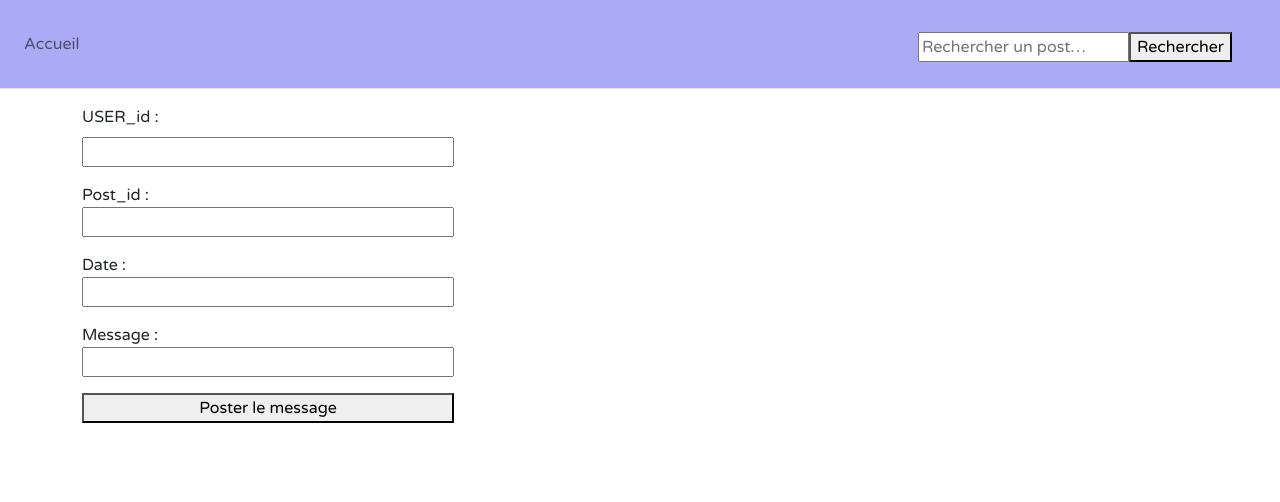
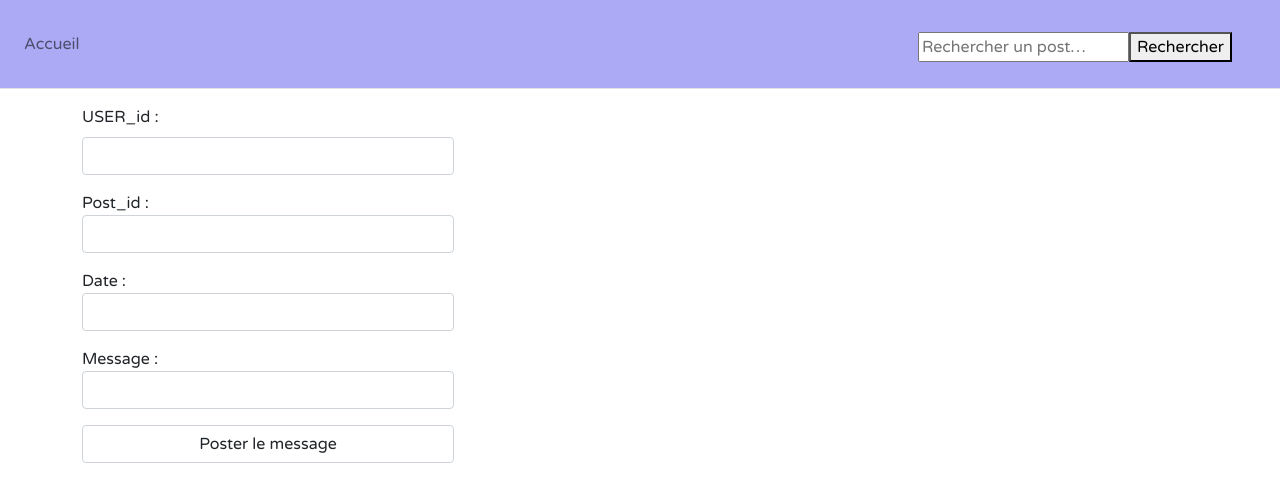
Before and after one commit to FXLaroche/DevelopLyon, a PHP site: template src/View/Message/add.html.twig in a window 1280 px wide. Shown: the top 502 px of the page. Run offline with PHP 8.4, Linux system fonts and the light colour scheme; the template is opened without the code that fills it, so the values that code supplies are empty; some libraries are stand-ins or nearby versions; some web fonts are replaced.

Commit message:
last css parts

```diff
--- a/src/View/Message/add.html.twig
+++ b/src/View/Message/add.html.twig
@@ -9,29 +9,29 @@
 
         <p class="row">
             <label class="form-label">USER_id : </label>
-            <input class="form-controle"name="user_id"/>
+            <input class="form-control"name="user_id"/>
         </p>
 
 
         <p class="row">
             <label>Post_id : </label>
-            <input class="form-controle"name="post_id"/>
+            <input class="form-control"name="post_id"/>
         </p>
 
 
 
         <p class="row">
             <label>Date : </label>
-            <input class="form-controle"name="date"/>
+            <input class="form-control"name="date"/>
         </p>
 
 
         <p class="row">
             <label>Message : </label>
-            <input class="form-controle"name="message"/>
+            <input class="form-control"name="message"/>
         </p>
 
         <p class="row">
-            <button class="form-controle"type="submit">Poster le message</button>
+            <button class="form-control"type="submit">Poster le message</button>
         </p>
 {% endblock %}
--- a/src/View/Post/_form.html.twig
+++ b/src/View/Post/_form.html.twig
@@ -1,7 +1,8 @@
 <h1>{% if postContent is defined %}Modifiez votre {% else %}Créer un {% endif %}post</h1>
 <form class="container-fluid d-flex flex-column align-items-center" action="" method="post">
 
-	<select name="theme_id" id="theme_id" required>
+<div>
+	<select class="form-select mb-2" name="theme_id" id="theme_id" required>
 		<option value="">Sélectionnez un thème</option>
 		{% for category in categories %}
 			<optgroup label="{{category.name}}">
@@ -14,9 +15,10 @@
 			</optgroup>
 		{% endfor %}
 	</select>
+</div>
 
 
-	<div class="message_text container w-50 pt-4 pb-2 bg-primary">
+	<div class="message_text container w-50 pt-4 pb-2">
 		<input type="text" class="form-control mb-3" name="subject" id="subject" placeholder="Nom de votre sujet" maxlength="255" {% if postContent is defined %} value="{{postContent.subject}}" {% endif %} required>
 	</div>
 	<div class="container w-50 pt-4 pb-2 my-4 bg-light shadow ">
```
Also changed, not shown: src/View/Post/show.html.twig (+5 -3 lines).
